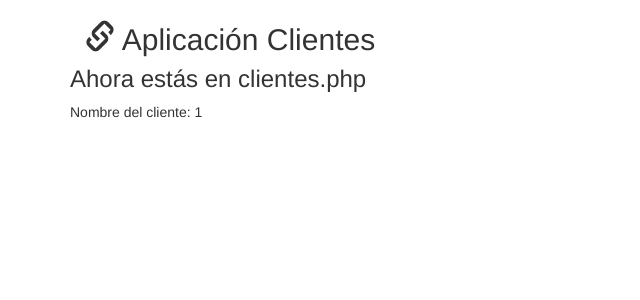
After one commit to Droxk/prueba1-op, a PHP site: page /views/vercliente_view.phtml?id=1 in a window 1280 px wide. The commit adds this page. Shown: the top 300 px of the page, without its empty margins (0-640 px from the left). Run offline with PHP 8.4, Linux system fonts and the light colour scheme.

Commit message:
urls amigables

```diff
--- a/controllers/clientes_controller.php
+++ b/controllers/clientes_controller.php
@@ -67,6 +67,9 @@
 					case "crear_pdf":
 						$cli->crear_PDF($_POST["id"]);
 						break;
+					case "ver_cliente":
+						require_once("views/vercliente_view.phtml");
+						break;
 
 				}
 			}else{
--- a/views/clientes_view.phtml
+++ b/views/clientes_view.phtml
@@ -97,7 +97,7 @@
                 echo
                     '<td>
                         <form action="'.$index.'" method="POST">
-                            <button class="pdf_cliente btn btn-default" type="submit"><span class="glyphicon glyphicon-eye-open"></span> Ver</button>
+                            <a href="clientes/'.$dato['id'].'"><button class="pdf_cliente btn btn-default" type="button"><span class="glyphicon glyphicon-eye-open"></span> Ver</button></a>
                             <input type="hidden" name="seleccion" value="ver_cliente">
                             <input type="hidden" name="id" value="'.$dato["id"].'">
                         </form>
--- /dev/null
+++ b/views/vercliente_view.phtml
@@ -0,0 +1,13 @@
+<?php
+	// Obtenemos el nombre del usuario desde la URL
+	$id = $_GET['id'];
+	require("encabezado_view.phtml");
+?>
+
+<h3>Ahora estás en clientes.php</h3>
+<p>Nombre del cliente: <?php echo $id; ?></p>
+
+
+<?php
+    require("footer_view.phtml");
+?>
```
Also changed, not shown: .htaccess (added).
